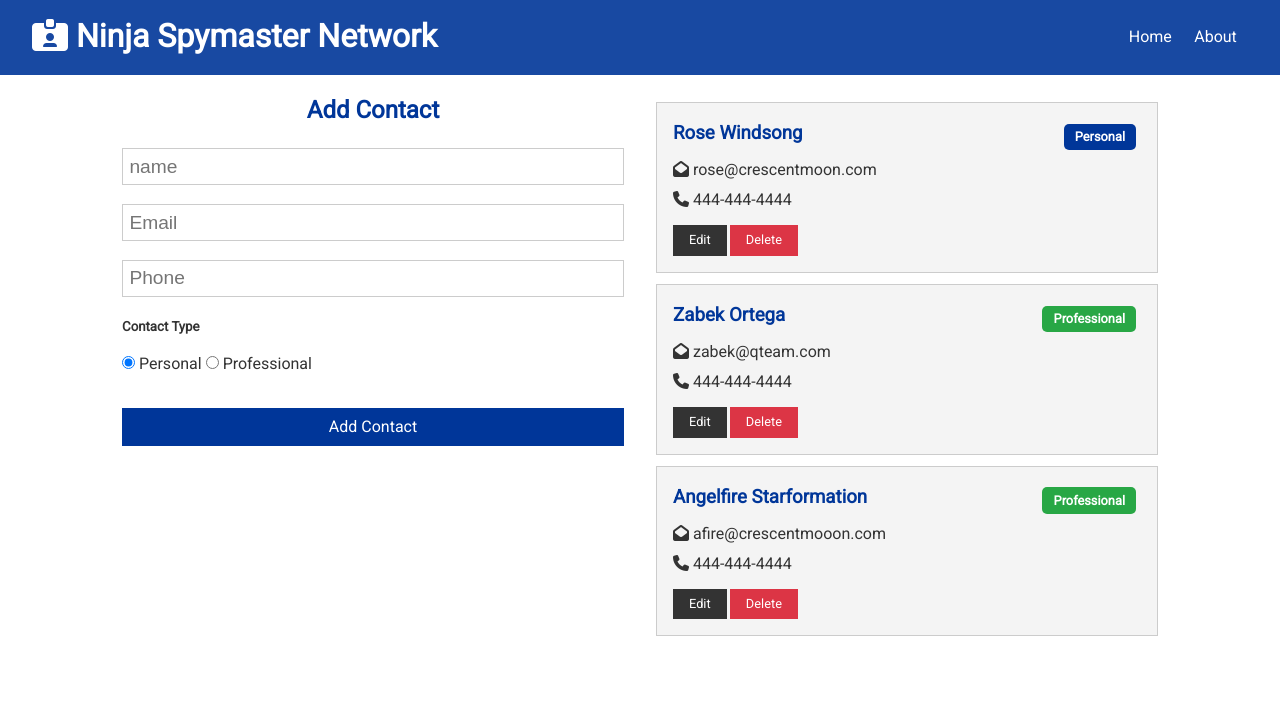
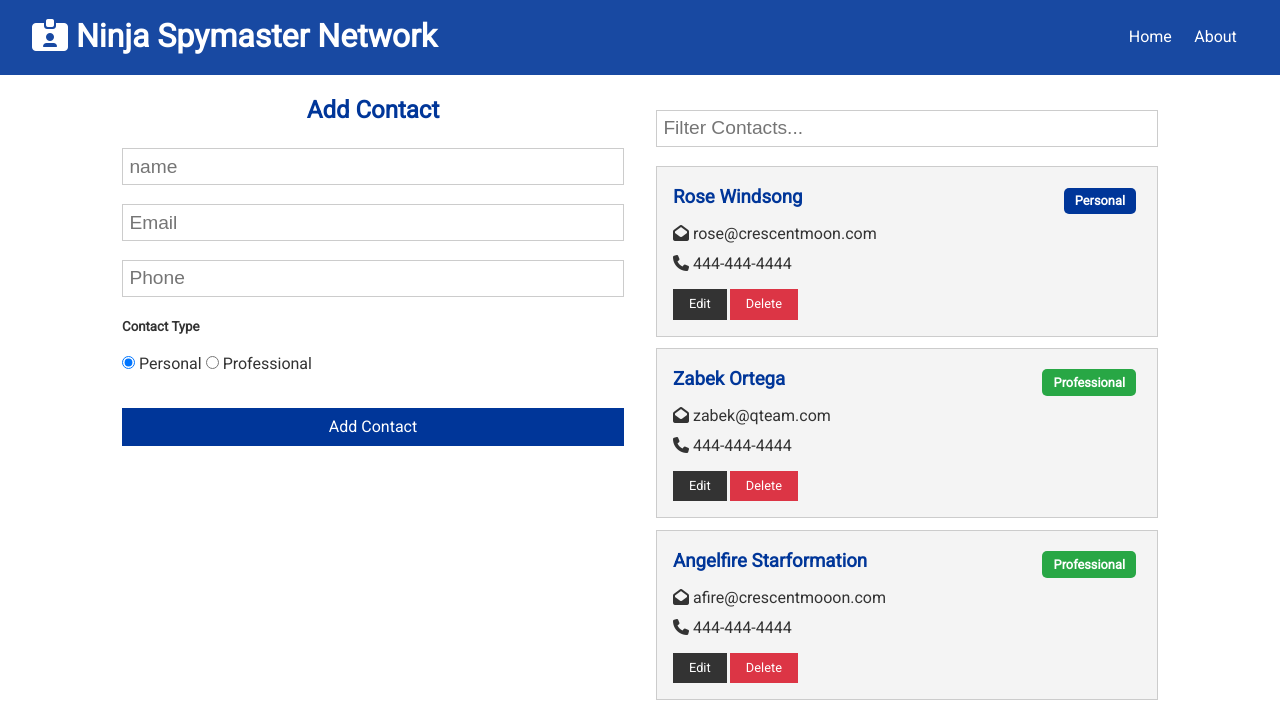
Before and after one commit to kathrynchthonia/merncontactkeepercontext, a React (Create React App) app in the folder client/: page / in a window 1280 px wide. Shown: the top 722 px of the page. Built offline with nearby package versions, Linux system fonts and the light colour scheme.

Commit message:
Added add and delete animations

```diff
--- a/client/src/App.css
+++ b/client/src/App.css
@@ -440,3 +440,23 @@
     justify-content: center;
   }
 }
+
+/* React Transition Group */
+.remove-btn {
+  margin-right: 0.5rem;
+}
+
+.item-enter {
+  opacity: 0;
+}
+.item-enter-active {
+  opacity: 1;
+  transition: opacity 1000ms ease-in;
+}
+.item-exit {
+  opacity: 1;
+}
+.item-exit-active {
+  opacity: 0;
+  transition: opacity 1000ms ease-in;
+}
--- /dev/null
+++ b/client/src/components/contacts/ContactFilter.js
@@ -0,0 +1,35 @@
+import React, { useContext, useRef, useEffect } from "react";
+import ContactContext from "../../context/contact/contactContext";
+
+const ContactFilter = () => {
+  const contactContext = useContext(ContactContext);
+  const { clearFilter, filterContacts, filtered } = contactContext;
+  const text = useRef("");
+
+  useEffect(() => {
+    if (filtered === null) {
+      text.current.value = "";
+    }
+  });
+
+  const onChange = e => {
+    if (text.current.value !== "") {
+      filterContacts(e.target.value);
+    } else {
+      clearFilter();
+    }
+  };
+
+  return (
+    <form>
+      <input
+        ref={text}
+        type="text"
+        placeholder="Filter Contacts..."
+        onChange={onChange}
+      />
+    </form>
+  );
+};
+
+export default ContactFilter;
--- a/client/src/components/contacts/ContactForm.js
+++ b/client/src/components/contacts/ContactForm.js
@@ -1,8 +1,23 @@
-import React, { useState, useContext } from "react";
+import React, { useState, useContext, useEffect } from "react";
 import ContactContext from "../../context/contact/contactContext";
 
 const ContactForm = () => {
   const contactContext = useContext(ContactContext);
+
+  const { addContact, updateContact, clearCurrent, current } = contactContext;
+
+  useEffect(() => {
+    if (current !== null) {
+      setContact(current);
+    } else {
+      setContact({
+        name: "",
+        email: "",
+        phone: "",
+        type: "personal"
+      });
+    }
+  }, [contactContext, current]);
 
   const [contact, setContact] = useState({
     name: "",
@@ -18,18 +33,23 @@
 
   const onSubmit = e => {
     e.preventDefault();
-    contactContext.addContact(contact);
-    setContact({
-      name: "",
-      email: "",
-      phone: "",
-      type: "personal"
-    });
+    if (current === null) {
+      addContact(contact);
+    } else {
+      updateContact(contact);
+    }
+    clearAll();
+  };
+
+  const clearAll = () => {
+    clearCurrent();
   };
 
   return (
     <form onSubmit={onSubmit}>
-      <h2 className="text-primary">Add Contact</h2>
+      <h2 className="text-primary">
+        {current ? "Edit Contact" : "Add Contact"}
+      </h2>
       <input
         type="text"
         placeholder="name"
@@ -71,10 +91,17 @@
       <div>
         <input
           type="submit"
-          value="Add Contact"
+          value={current ? "Update Contact" : "Add Contact"}
           className="btn btn-primary btn-block"
         />
       </div>
+      {current && (
+        <div>
+          <button className="btn btn-light btn-block" onClick={clearAll}>
+            Clear
+          </button>
+        </div>
+      )}
     </form>
   );
 };
--- a/client/src/components/contacts/ContactItem.js
+++ b/client/src/components/contacts/ContactItem.js
@@ -1,7 +1,6 @@
 import React, { useContext } from "react";
 import PropTypes from "prop-types";
 import ContactContext from "../../context/contact/contactContext";
-import { set } from "mongoose";
 
 const ContactItem = ({ contact }) => {
   const contactContext = useContext(ContactContext);
--- a/client/src/components/contacts/Contacts.js
+++ b/client/src/components/contacts/Contacts.js
@@ -1,17 +1,32 @@
 import React, { Fragment, useContext } from "react";
+import { CSSTransition, TransitionGroup } from "react-transition-group";
 import ContactItem from "./ContactItem";
 import ContactContext from "../../context/contact/contactContext";
 
 const Contacts = () => {
   const contactContext = useContext(ContactContext);
 
-  const { contacts } = contactContext;
+  const { contacts, filtered } = contactContext;
+
+  if (contacts.length === 0) {
+    return <h4>Please Add a Contact</h4>;
+  }
   return (
-    <div>
-      {contacts.map(contact => (
-        <ContactItem key={contact.id} contact={contact} />
-      ))}
-    </div>
+    <Fragment>
+      <TransitionGroup>
+        {filtered !== null
+          ? filtered.map(contact => (
+              <CSSTransition key={contact.id} timeout={500} classNames="item">
+                <ContactItem contact={contact} />
+              </CSSTransition>
+            ))
+          : contacts.map(contact => (
+              <CSSTransition key={contact.id} timeout={500} classNames="item">
+                <ContactItem contact={contact} />
+              </CSSTransition>
+            ))}
+      </TransitionGroup>
+    </Fragment>
   );
 };
 
--- a/client/src/components/pages/Home.js
+++ b/client/src/components/pages/Home.js
@@ -1,6 +1,7 @@
 import React from "react";
 import Contacts from "../contacts/Contacts";
 import ContactForm from "../contacts/ContactForm";
+import ContactFilter from "../contacts/ContactFilter";
 
 const Home = () => {
   return (
@@ -9,6 +10,7 @@
         <ContactForm />
       </div>
       <div>
+        <ContactFilter />
         <Contacts />
       </div>
     </div>
--- a/client/src/context/contact/ContactState.js
+++ b/client/src/context/contact/ContactState.js
@@ -37,7 +37,8 @@
         type: "professional"
       }
     ],
-    current: null
+    current: null,
+    filtered: null
   };
 
   const [state, dispatch] = useReducer(contactReducer, initialState);
@@ -64,20 +65,32 @@
     dispatch({ type: CLEAR_CURRENT });
   };
   // Update Contact
-
+  const updateContact = contact => {
+    dispatch({ type: UPDATE_CONTACT, payload: contact });
+  };
   // Filter Contacts
+  const filterContacts = text => {
+    dispatch({ type: FILTER_CONTACTS, payload: text });
+  };
 
   // Clear Filter
+  const clearFilter = () => {
+    dispatch({ type: CLEAR_FILTER });
+  };
 
   return (
     <ContactContext.Provider
       value={{
         contacts: state.contacts,
         current: state.current,
+        filtered: state.filtered,
         addContact,
         deleteContact,
         setCurrent,
-        clearCurrent
+        clearCurrent,
+        updateContact,
+        filterContacts,
+        clearFilter
       }}
     >
       {props.children}
--- a/client/src/context/contact/contactReducer.js
+++ b/client/src/context/contact/contactReducer.js
@@ -14,6 +14,13 @@
       return {
         ...state,
         contacts: [...state.contacts, action.payload]
+      };
+    case UPDATE_CONTACT:
+      return {
+        ...state,
+        contacts: state.contacts.map(contact =>
+          contact.id === action.payload.id ? action.payload : contact
+        )
       };
     case DELETE_CONTACT:
       return {
@@ -32,6 +39,19 @@
         ...state,
         current: null
       };
+    case FILTER_CONTACTS:
+      return {
+        ...state,
+        filtered: state.contacts.filter(contact => {
+          const regex = new RegExp(`${action.payload}`, "gi");
+          return contact.name.match(regex) || contact.email.match(regex);
+        })
+      };
+    case CLEAR_CURRENT:
+      return {
+        ...state,
+        filtered: null
+      };
 
     default:
       return state;
```
